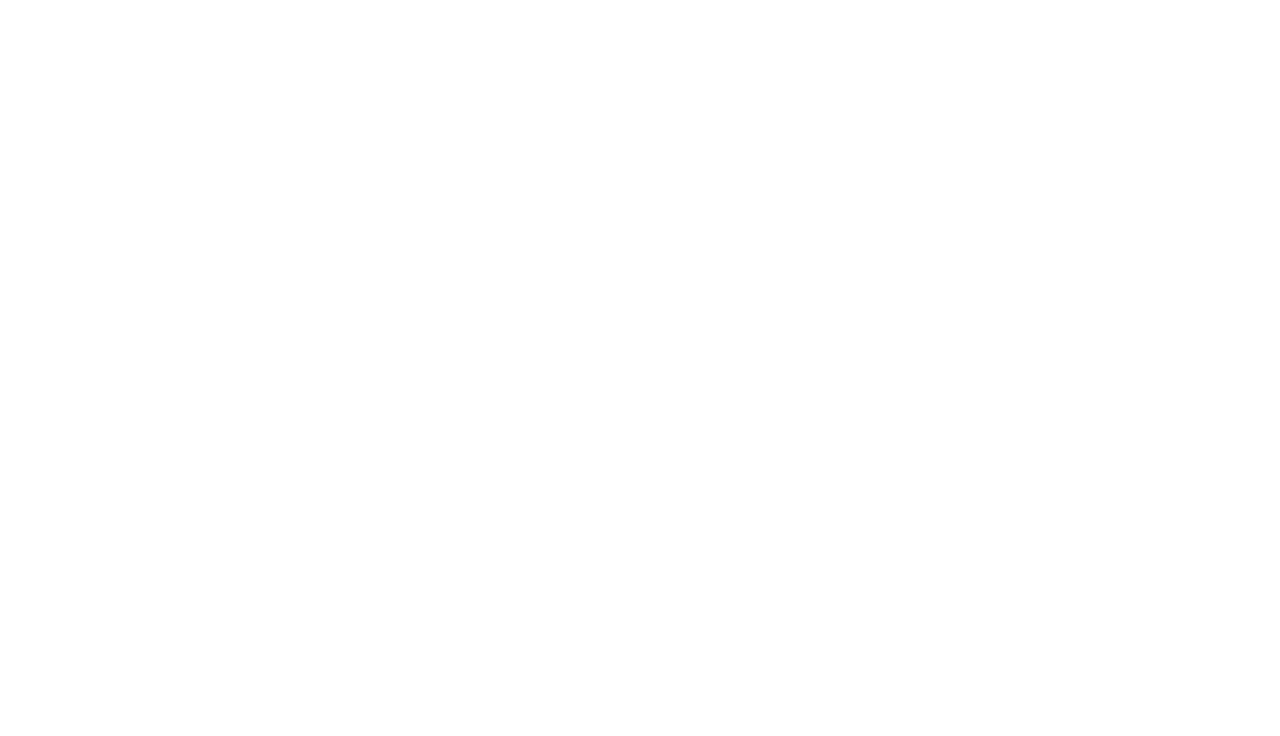
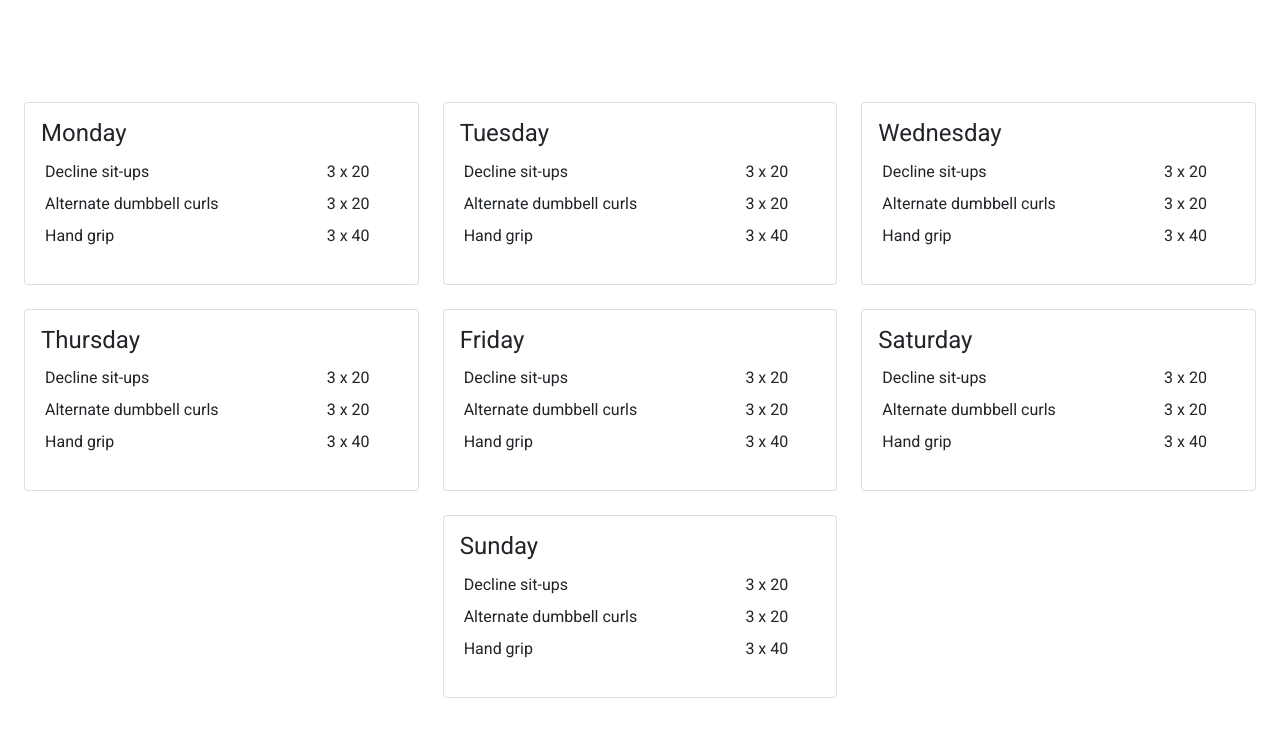
Before and after one commit to tkint/thomaskint, a Vue app: page /workout in a window 1280 px wide. Before the commit this address had no page. Shown: the top 736 px of the page. Built offline with nearby package versions, Linux system fonts and the light colour scheme.

Commit message:
feat: add workout page for dev only

```diff
--- a/src/locales/en.json
+++ b/src/locales/en.json
@@ -9,7 +9,11 @@
       "title": "Contact me",
       "success": {
         "title": "Message sent !"
-      }
+      },
+      "form": {
+        "email": "E-mail adress"
+      },
+      "send": "Send"
     }
   }
 }
--- /dev/null
+++ b/src/pages/Workout.vue
@@ -0,0 +1,81 @@
+<script lang="ts" setup>
+import { computed } from "vue";
+import { useI18n } from "vue-i18n";
+
+const { t } = useI18n();
+
+const exercices = computed(() => ({
+  SIT_UPS: "Sit-ups",
+  DECLINE_SIT_UPS: "Decline sit-ups",
+  DECLINE_TWISTING_SIT_UPS: "Decline twisting sit-ups",
+  ALTERNATE_DUMBBEL_CURLS: "Alternate dumbbell curls",
+  PUSH_UPS: "Push-ups",
+  TRICEPS_DIPS: "Triceps dips",
+  HAND_GRIP: "Hand grip",
+}));
+
+type ExerciceKey = keyof typeof exercices.value;
+
+type Exercices = Partial<
+  Record<ExerciceKey, { series: number; repetitions: number }>
+>;
+
+interface WorkoutDays {
+  MONDAY: Exercices;
+  TUESDAY: Exercices;
+  WEDNESDAY: Exercices;
+  THURSDAY: Exercices;
+  FRIDAY: Exercices;
+  SATURDAY: Exercices;
+  SUNDAY: Exercices;
+}
+
+const commonDay: Exercices = {
+  DECLINE_SIT_UPS: { series: 3, repetitions: 20 },
+  ALTERNATE_DUMBBEL_CURLS: { series: 3, repetitions: 20 },
+  HAND_GRIP: { series: 3, repetitions: 40 },
+};
+
+const workoutDays: WorkoutDays = {
+  MONDAY: commonDay,
+  TUESDAY: commonDay,
+  WEDNESDAY: commonDay,
+  THURSDAY: commonDay,
+  FRIDAY: commonDay,
+  SATURDAY: commonDay,
+  SUNDAY: commonDay,
+};
+
+const capitalize = (text: string) =>
+  `${text.charAt(0).toUpperCase()}${text.substring(1).toLowerCase()}`;
+</script>
+
+<template>
+  <div class="container-fluid p-4 h-100">
+    <div class="row h-100 align-items-center">
+      <div class="col">
+        <div class="row row-cols-3 g-4 justify-content-center">
+          <div class="col" v-for="(dayExercices, dayKey) in workoutDays">
+            <div class="card h-100">
+              <div class="card-body">
+                <h4 class="card-title">{{ capitalize(dayKey) }}</h4>
+                <div class="card-text">
+                  <table class="table table-sm table-borderless">
+                    <tbody>
+                      <tr v-for="(exercice, exerciceKey) in dayExercices">
+                        <td>{{ exercices[exerciceKey] }}</td>
+                        <td>
+                          {{ exercice?.series }} x {{ exercice?.repetitions }}
+                        </td>
+                      </tr>
+                    </tbody>
+                  </table>
+                </div>
+              </div>
+            </div>
+          </div>
+        </div>
+      </div>
+    </div>
+  </div>
+</template>
--- a/src/router.ts
+++ b/src/router.ts
@@ -1,8 +1,6 @@
-import { createRouter, createWebHistory } from "vue-router";
+import { createRouter, createWebHistory, RouteRecordRaw } from "vue-router";
 
-export default createRouter({
-  history: createWebHistory(),
-  routes: [
+const routes: RouteRecordRaw[] = [
   {
     name: "HOME",
     path: "/",
@@ -13,5 +11,17 @@
     path: "/blog",
     component: () => import("@/pages/Blog.vue"),
   },
-  ],
+];
+
+if (import.meta.env.DEV) {
+  routes.push({
+    name: "WORKOUT",
+    path: "/workout",
+    component: () => import("@/pages/Workout.vue"),
   });
+}
+
+export default createRouter({
+  history: createWebHistory(),
+  routes,
+});
```
Lines whose indentation alone changed are shown as unchanged.
